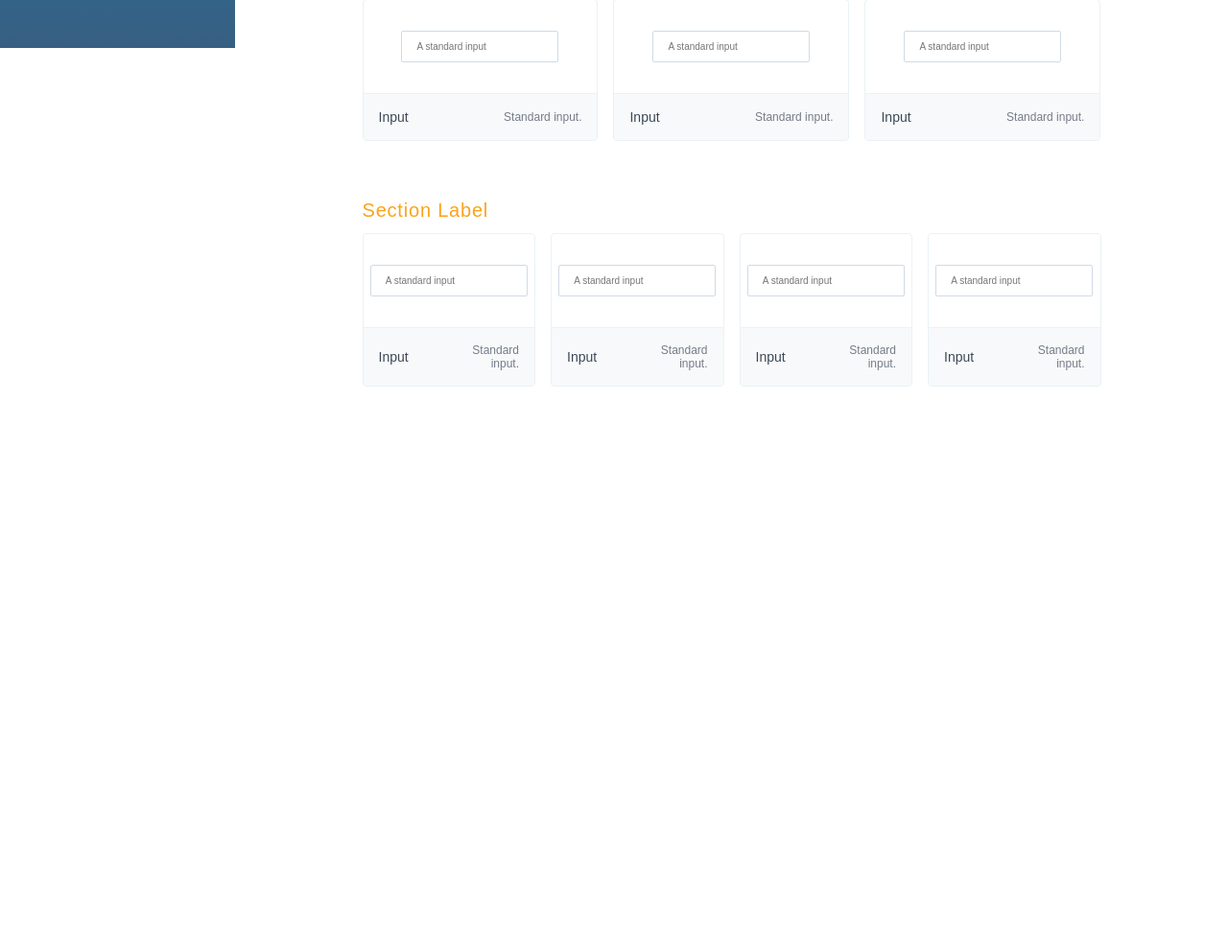
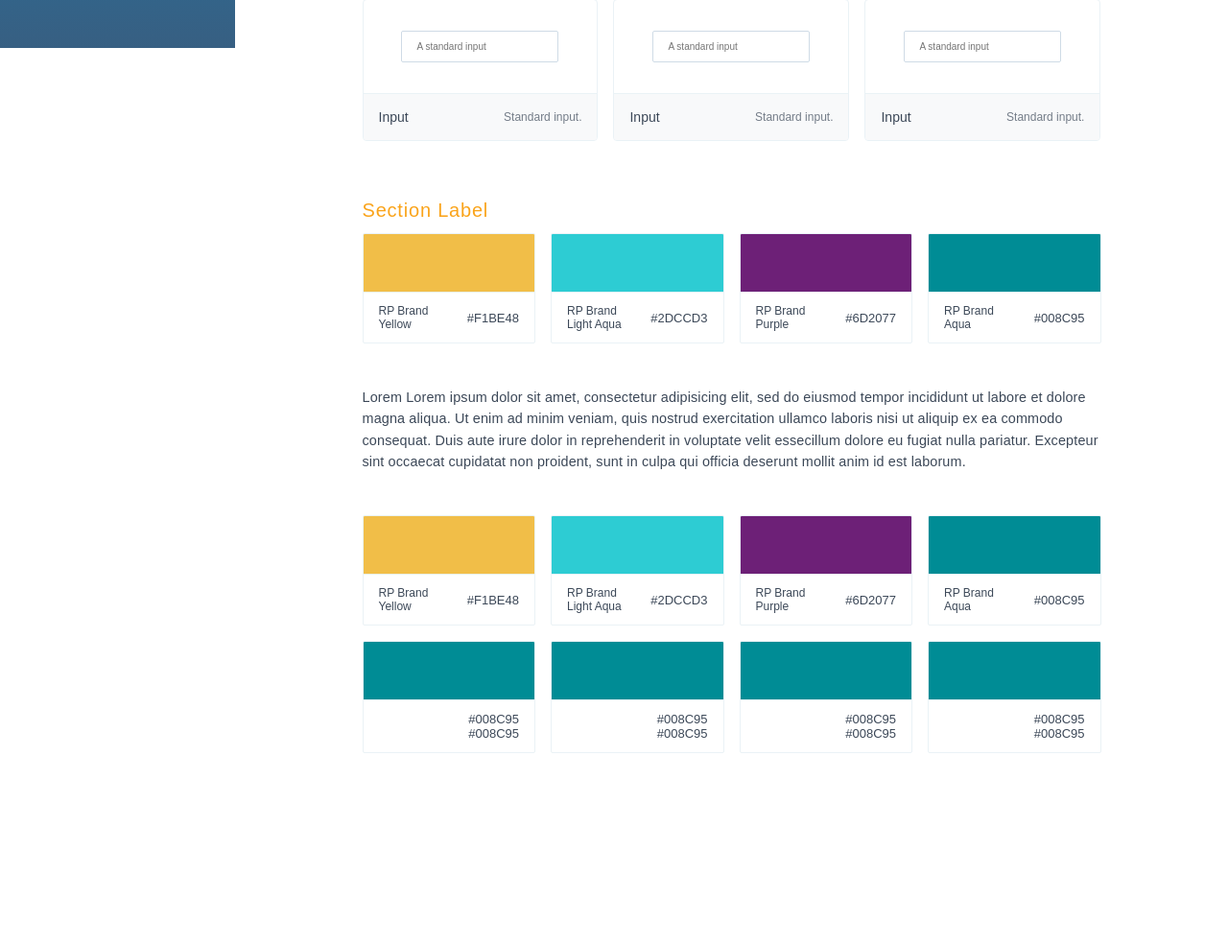
Before and after one commit to dudeletslive/RP-Design-System, a PHP site: page / in a window 1280 px wide. Shown: the part 750-1735 px from the top of the page at 96% size. Before the commit the page ends 1153 px from the top, so only its background shows below. Run offline with PHP 8.4, Linux system fonts and the light colour scheme; some libraries are stand-ins or nearby versions.

Commit message:
forgotten

```diff
--- a/index.html
+++ b/index.html
@@ -8,14 +8,14 @@
   <meta charset="utf-8">
   <meta http-equiv="X-UA-Compatible" content="IE=edge,chrome=1">
   <title>Style Guide</title>
-  <meta name="description" content="Return Path Design System">
+  <meta name="description" content="A new Yeogurt application">
   <meta name="viewport" content="width=device-width,initial-scale=1">
   <link rel="stylesheet" href="./styles/main.css">
   <script src="//cdnjs.cloudflare.com/ajax/libs/highlight.js/9.5.0/highlight.min.js"></script>
 </head>
 <body>
   <aside class="sidebar">
-    <div class="logo"><img src="images/rp-logo.png" height="46" width="50"></div>
+    <div class="logo"><img src="/images/rp-logo.png" height="46" width="50"></div>
     <ul>
       <li><span>ATOMS</span>
         <ul>
@@ -55,7 +55,7 @@
                 <div class="col-xs figure-info">Standard input.</div>
               </div>
             </figure>
-            <pre id="1"><code class="html">&lt;input type="text" placeholder="A Standard Input" /&gt;</code></pre>
+            <pre id="1" class="code-block"><code class="html">&lt;input type="text" placeholder="A Standard Input" /&gt;</code></pre>
           </div>
         </div>
       </section>
@@ -133,50 +133,139 @@
         <div class="section-label">Section Label</div>
         <div class="row columns">
           <div class="col-xs-3">
-            <figure class="well">
-              <div class="figure-action">VIEW SOURCE</div>
-              <div class="figure-content">
-                <input placeholder="A standard input">
-              </div>
+            <figure class="color">
+              <div style="background: #F1BE48" class="figure-content"></div>
               <div class="figure-description row">
-                <div class="col-xs figure-class">Input</div>
-                <div class="col-xs figure-info">Standard input.</div>
+                <div class="col-xs figure-class">RP Brand Yellow</div>
+                <div class="col-xs figure-info">
+                  <pre>#F1BE48</pre>
+                </div>
               </div>
             </figure>
           </div>
           <div class="col-xs-3">
-            <figure class="well">
-              <div class="figure-action">VIEW SOURCE</div>
-              <div class="figure-content">
-                <input placeholder="A standard input">
-              </div>
+            <figure class="color">
+              <div style="background: #2DCCD3" class="figure-content"></div>
               <div class="figure-description row">
-                <div class="col-xs figure-class">Input</div>
-                <div class="col-xs figure-info">Standard input.</div>
+                <div class="col-xs figure-class">RP Brand Light Aqua</div>
+                <div class="col-xs figure-info">
+                  <pre>#2DCCD3</pre>
+                </div>
               </div>
             </figure>
           </div>
           <div class="col-xs-3">
-            <figure class="well">
-              <div class="figure-action">VIEW SOURCE</div>
-              <div class="figure-content">
-                <input placeholder="A standard input">
-              </div>
+            <figure class="color">
+              <div style="background: #6D2077" class="figure-content"></div>
               <div class="figure-description row">
-                <div class="col-xs figure-class">Input</div>
-                <div class="col-xs figure-info">Standard input.</div>
+                <div class="col-xs figure-class">RP Brand Purple</div>
+                <div class="col-xs figure-info">
+                  <pre>#6D2077</pre>
+                </div>
               </div>
             </figure>
           </div>
           <div class="col-xs-3">
-            <figure class="well">
-              <div class="figure-action">VIEW SOURCE</div>
-              <div class="figure-content">
-                <input placeholder="A standard input">
+            <figure class="color">
+              <div style="background: #008C95" class="figure-content"></div>
+              <div class="figure-description row">
+                <div class="col-xs figure-class">RP Brand Aqua</div>
+                <div class="col-xs figure-info">
+                  <pre>#008C95</pre>
+                </div>
               </div>
+            </figure>
+          </div>
+        </div>
+        <p>Lorem Lorem ipsum dolor sit amet, consectetur adipisicing elit, sed do eiusmod tempor incididunt ut labore et dolore magna aliqua. Ut enim ad minim veniam, quis nostrud exercitation ullamco laboris nisi ut aliquip ex ea commodo consequat. Duis aute irure dolor in reprehenderit in voluptate velit essecillum dolore eu fugiat nulla pariatur. Excepteur sint occaecat cupidatat non proident, sunt in culpa qui officia deserunt mollit anim id est laborum.</p>
+        <div class="row columns">
+          <div class="col-xs-3">
+            <figure class="color">
+              <div style="background: #F1BE48" class="figure-content"></div>
               <div class="figure-description row">
-                <div class="col-xs figure-class">Input</div>
-                <div class="col-xs figure-info">Standard input.</div>
+                <div class="col-xs figure-class">RP Brand Yellow</div>
+                <div class="col-xs figure-info">
+                  <pre>#F1BE48</pre>
+                </div>
+              </div>
+            </figure>
+          </div>
+          <div class="col-xs-3">
+            <figure class="color">
+              <div style="background: #2DCCD3" class="figure-content"></div>
+              <div class="figure-description row">
+                <div class="col-xs figure-class">RP Brand Light Aqua</div>
+                <div class="col-xs figure-info">
+                  <pre>#2DCCD3</pre>
+                </div>
+              </div>
+            </figure>
+          </div>
+          <div class="col-xs-3">
+            <figure class="color">
+              <div style="background: #6D2077" class="figure-content"></div>
+              <div class="figure-description row">
+                <div class="col-xs figure-class">RP Brand Purple</div>
+                <div class="col-xs figure-info">
+                  <pre>#6D2077</pre>
+                </div>
+              </div>
+            </figure>
+          </div>
+          <div class="col-xs-3">
+            <figure class="color">
+              <div style="background: #008C95" class="figure-content"></div>
+              <div class="figure-description row">
+                <div class="col-xs figure-class">RP Brand Aqua</div>
+                <div class="col-xs figure-info">
+                  <pre>#008C95</pre>
+                </div>
+              </div>
+            </figure>
+          </div>
+        </div>
+        <div class="row columns">
+          <div class="col-xs-3">
+            <figure class="color">
+              <div style="background: #008C95" class="figure-content"></div>
+              <div class="figure-description row">
+                <div class="col-xs figure-info">
+                  <pre>#008C95
+#008C95</pre>
+                </div>
+              </div>
+            </figure>
+          </div>
+          <div class="col-xs-3">
+            <figure class="color">
+              <div style="background: #008C95" class="figure-content"></div>
+              <div class="figure-description row">
+                <div class="col-xs figure-info">
+                  <pre>#008C95
+#008C95</pre>
+                </div>
+              </div>
+            </figure>
+          </div>
+          <div class="col-xs-3">
+            <figure class="color">
+              <div style="background: #008C95" class="figure-content"></div>
+              <div class="figure-description row">
+                <div class="col-xs figure-info">
+                  <pre>#008C95
+#008C95</pre>
+                </div>
+              </div>
+            </figure>
+          </div>
+          <div class="col-xs-3">
+            <figure class="color">
+              <div style="background: #008C95" class="figure-content"></div>
+              <div class="figure-description row">
+                <div class="col-xs figure-info">
+                  <pre>#008C95
+#008C95</pre>
+                </div>
               </div>
             </figure>
           </div>
--- a/styles/main.css
+++ b/styles/main.css
@@ -1130,6 +1130,13 @@ main.content section + section {
   margin-top: 3rem;
 }
 
+main.content section p {
+  letter-spacing: 0.01em;
+  font-size: 0.9rem;
+  line-height: 1.4rem;
+  margin: 2.8rem 0;
+}
+
 figure.well {
   border: 1px solid #EAF2F6;
   border-radius: 4px;
@@ -1196,6 +1203,48 @@ figure.well .figure-description .figure-info {
   text-align: right;
 }
 
+figure.color {
+  border: 1px solid #EAF2F6;
+  border-radius: 2px;
+  margin: 0;
+  overflow: hidden;
+  padding: 0;
+}
+
+figure.color .figure-content {
+  height: 60px;
+}
+
+figure.color .figure-description {
+  -webkit-box-align: center;
+      -ms-flex-align: center;
+              -ms-grid-row-align: center;
+          align-items: center;
+  border-top: 1px solid #EAF2F6;
+  padding: 12px 16px;
+}
+
+figure.color .figure-description .figure-class {
+  -webkit-box-flex: 2;
+      -ms-flex-positive: 2;
+          flex-grow: 2;
+  font-weight: 500;
+  font-size: 1.2em;
+}
+
+figure.color .figure-description .figure-info {
+  -webkit-box-flex: 1;
+      -ms-flex-positive: 1;
+          flex-grow: 1;
+  font-size: 1.3em;
+  text-align: right;
+}
+
+figure.color .figure-description .figure-info pre {
+  font-family: inherit;
+  margin: 0;
+}
+
 code,
 code.hljs {
   background-color: #F8F9FA;
@@ -1206,7 +1255,7 @@ code.hljs {
   padding: 16px;
 }
 
-pre {
+pre.code-block {
   max-height: 0;
   overflow: hidden;
   opacity: 0;
@@ -1214,7 +1263,7 @@ pre {
   transition: max-height 300ms ease-in-out, opacity 300ms ease;
 }
 
-pre.in {
+pre.code-block.in {
   opacity: 1;
   max-height: 400px;
 }
@@ -1226,6 +1275,10 @@ pre.in {
 
 .container > .columns > [class^='col'] {
   margin-bottom: 16px;
+}
+
+.container .columns + .columns {
+  margin-top: 1rem;
 }
 
 input {
```
Also changed, not shown: images/yeogurt-swirl.png (deleted), 1 other file.
